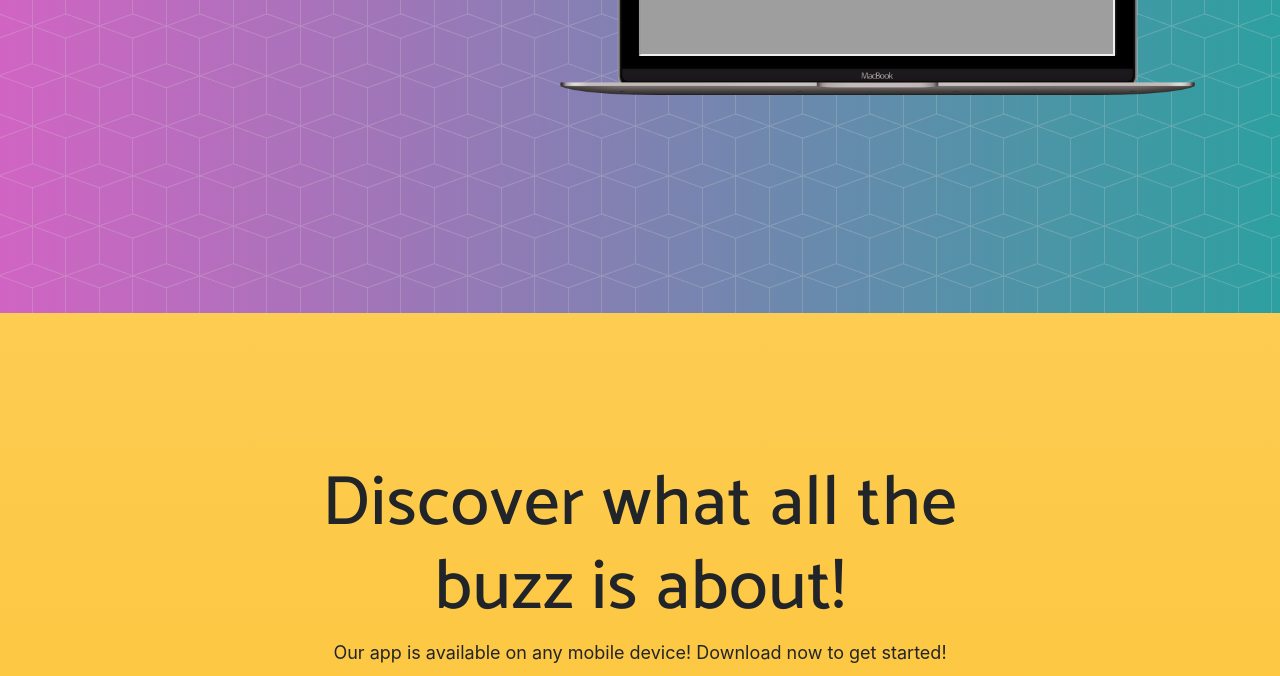
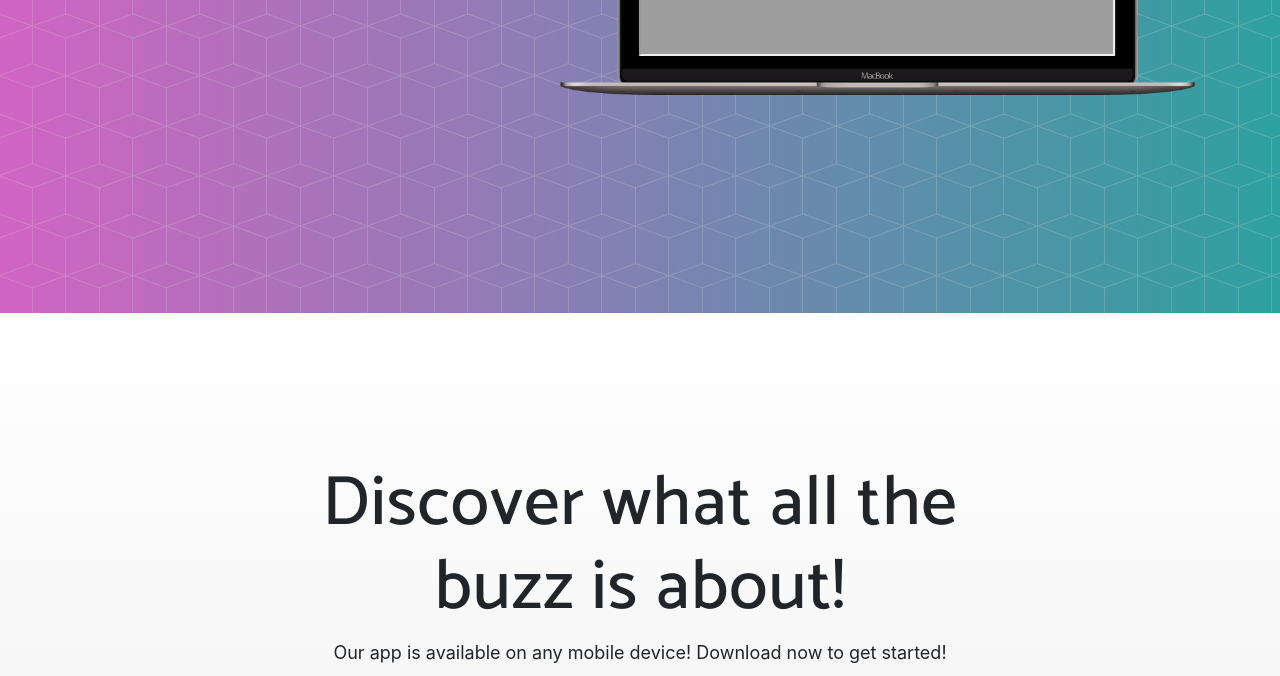
Before and after one commit to breogangf/klebsi.es, a website with bundled scripts: page www/index.html in a window 1280 px wide. Shown: the part 487-1163 px from the top of the page. Built offline with nearby package versions, Linux system fonts and the light colour scheme; grey boxes are pictures that could not be loaded; files whose address does not match are found by name; a web font is replaced by a local one.

Commit message:
Changed primary color to white

```diff
--- a/www/scss/_variables.scss
+++ b/www/scss/_variables.scss
@@ -2,7 +2,7 @@
 
 // Gray and Brand Colors for use across theme
 
-$theme-primary:    #fdcc52;
+$theme-primary:    #ffffff;
 $theme-secondary:  rgb(45, 160, 160);
 $theme-tertiary:   #d164c3;
 
```
Also changed, not shown: www/css/new-age.css, www/css/new-age.min.css.
